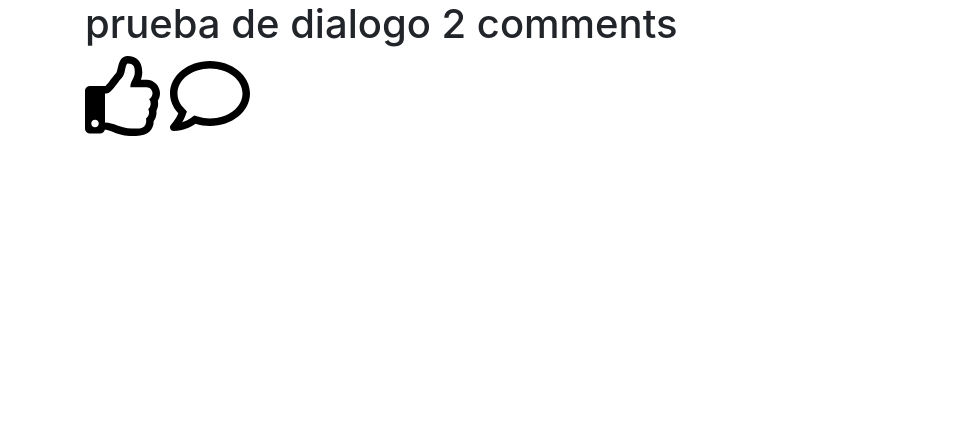
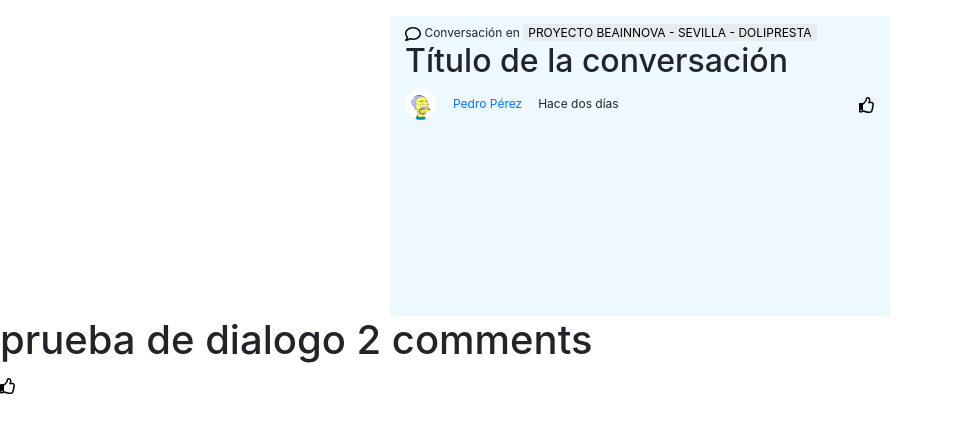
Before and after one commit to pemipeib/2comments, a plain HTML site: page index.html in a window 1280 px wide. Shown: the whole page, without its empty margins (0-953 px from the left). Drawn offline with nearby package versions, Linux system fonts and the light colour scheme.

Commit message:
Quitado fontawesome y añadidos los svg de la mano y dialogo

```diff
--- a/css/main.css
+++ b/css/main.css
@@ -1,3 +1,58 @@
+/*general*/
+.container{
+    margin-top: 1rem;
+    padding-top: .5rem;
+    width: 500px;
+    height: 300px;
+    background-color: #EDF8FF;
+}
+
+/*cabecera*/
+.cabecera{
+    font-size: .75rem;
+}
+.cabecera a{
+    color: black;
+    background-color: #E8ECEE;
+    padding: 1px 5px;
+}
+
+/*usuario*/
+.usuario{
+    display: -ms-flexbox;
+    display: -webkit-flex;
+    display: flex;
+    -webkit-flex-direction: row;
+    -ms-flex-direction: row;
+    flex-direction: row;
+    -webkit-flex-wrap: nowrap;
+    -ms-flex-wrap: nowrap;
+    flex-wrap: nowrap;
+    -webkit-justify-content: flex-start;
+    -ms-flex-pack: start;
+    justify-content: flex-start;
+    -webkit-align-content: stretch;
+    -ms-flex-line-pack: stretch;
+    align-content: stretch;
+    -webkit-align-items: center;
+    -ms-flex-align: center;
+    align-items: center;
+    max-height: 50px;
+    font-size: .75rem;
+}
+.usuario .foto img{
+    max-width: 2rem;
+    border-radius: 50%;
+    margin-right: 1rem;
+}
+.usuario .nombre{
+    margin-right: 1rem;
+}
+.usuario .gusta{
+    margin-left: auto;
+}
+
+/*iconos*/
 img.svg{
-    width: 5rem ;
+    width: 1rem ;
 }
--- a/index.html
+++ b/index.html
@@ -15,16 +15,33 @@
 </head>
 <body>
 <div class="container">
+<!--    Cabecera-->
+    <div class="cabecera"> <img class="svg" src="svg/comment-regular.svg" alt="me-gusta">
+        <span>Conversación en </span>
+        <a href="#">PROYECTO BEAINNOVA - SEVILLA - DOLIPRESTA</a>
+    </div>
 
+<!--    Título-->
+    <div class="titulo h2">Título de la conversación</div>
 
-    <h1>prueba de dialogo 2 comments</h1>
-    <i class="fas fa-thumbs-up"></i>
-    <img class="svg" src="svg/thumbs-up-regular.svg" alt="me-gusta">
-    <i class="fas fa-comment"></i>
-    <img class="svg" src="svg/comment-regular.svg" alt="me-gusta">
+<!--    Usuario-->
+    <div class="usuario">
+        <div class="foto"><img src="img/avatar.jpg" alt="pedro"></div>
+        <div class="nombre"><a href="#">Pedro Pérez</a></div>
+        <div class="fecha">Hace dos días</div>
+        <div class="gusta"><img class="svg" src="svg/thumbs-up-regular.svg" alt="me-gusta"></div>
+    </div>
 
 
 </div>
+
+<h1>prueba de dialogo 2 comments</h1>
+<i class="fas fa-thumbs-up"></i>
+<img class="svg" src="svg/thumbs-up-regular.svg" alt="me-gusta">
+<i class="fas fa-comment"></i>
+
+
+
 <!-- Optional JavaScript -->
 <!-- jQuery first, then Popper.js, then Bootstrap JS -->
 <script src="https://code.jquery.com/jquery-3.4.1.slim.min.js" integrity="sha384-J6qa4849blE2+poT4WnyKhv5vZF5SrPo0iEjwBvKU7imGFAV0wwj1yYfoRSJoZ+n" crossorigin="anonymous"></script>
```
Also changed, not shown: img/avatar.jpg (added).
